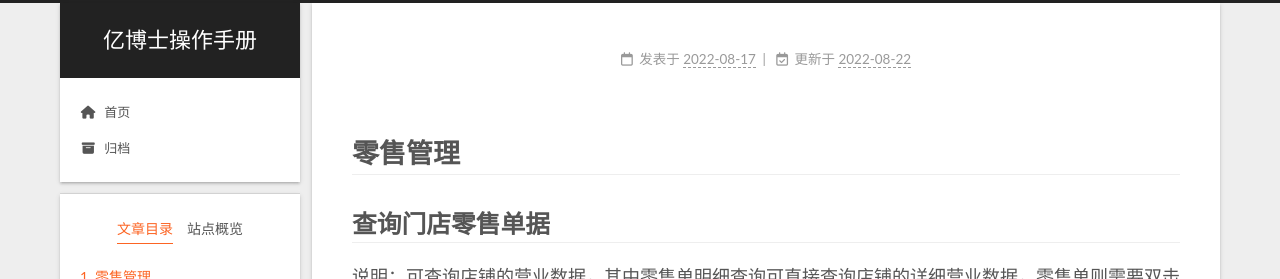
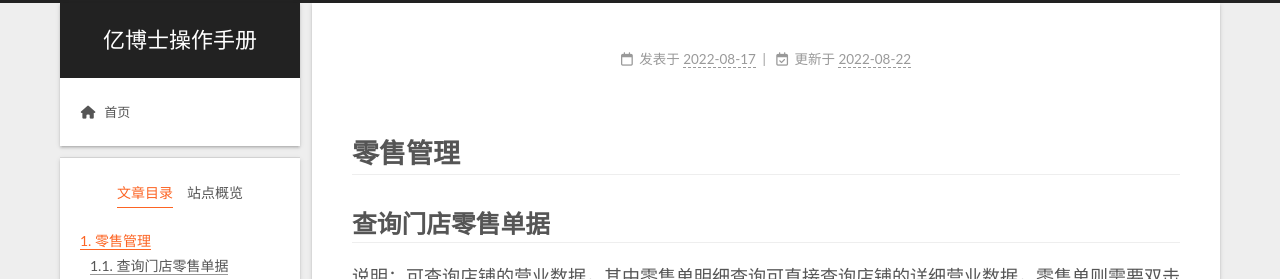
Before and after one commit to fengyingmol/fengyingmol.github.io, a plain HTML site: page 2022/08/17/亿博士操作手册--门店/index.html in a window 1280 px wide. Shown: the top 279 px of the page. Drawn offline with nearby package versions, Linux system fonts and the light colour scheme.

Commit message:
Site updated: 2022-08-22 17:58:17

```diff
--- a/2022/08/17/亿博士操作手册--门店/index.html
+++ b/2022/08/17/亿博士操作手册--门店/index.html
@@ -144,7 +144,7 @@
 
 
 <nav class="site-nav">
-  <ul class="main-menu menu"><li class="menu-item menu-item-home"><a href="/" rel="section"><i class="fa fa-home fa-fw"></i>首页</a></li><li class="menu-item menu-item-archives"><a href="/archives/" rel="section"><i class="fa fa-archive fa-fw"></i>归档</a></li>
+  <ul class="main-menu menu"><li class="menu-item menu-item-home"><a href="/" rel="section"><i class="fa fa-home fa-fw"></i>首页</a></li>
   </ul>
 </nav>
 
```
Also changed, not shown: 2022/08/22/亿博士操作手册--采购/index.html (+1 -1 lines), 2022/08/22/亿博士操作手册--销售/index.html (+1 -1 lines), archives/2022/08/index.html (+1 -1 lines), archives/2022/index.html (+1 -1 lines), archives/index.html (+1 -1 lines), index.html (+1 -1 lines), index/index.html (+1 -1 lines).
